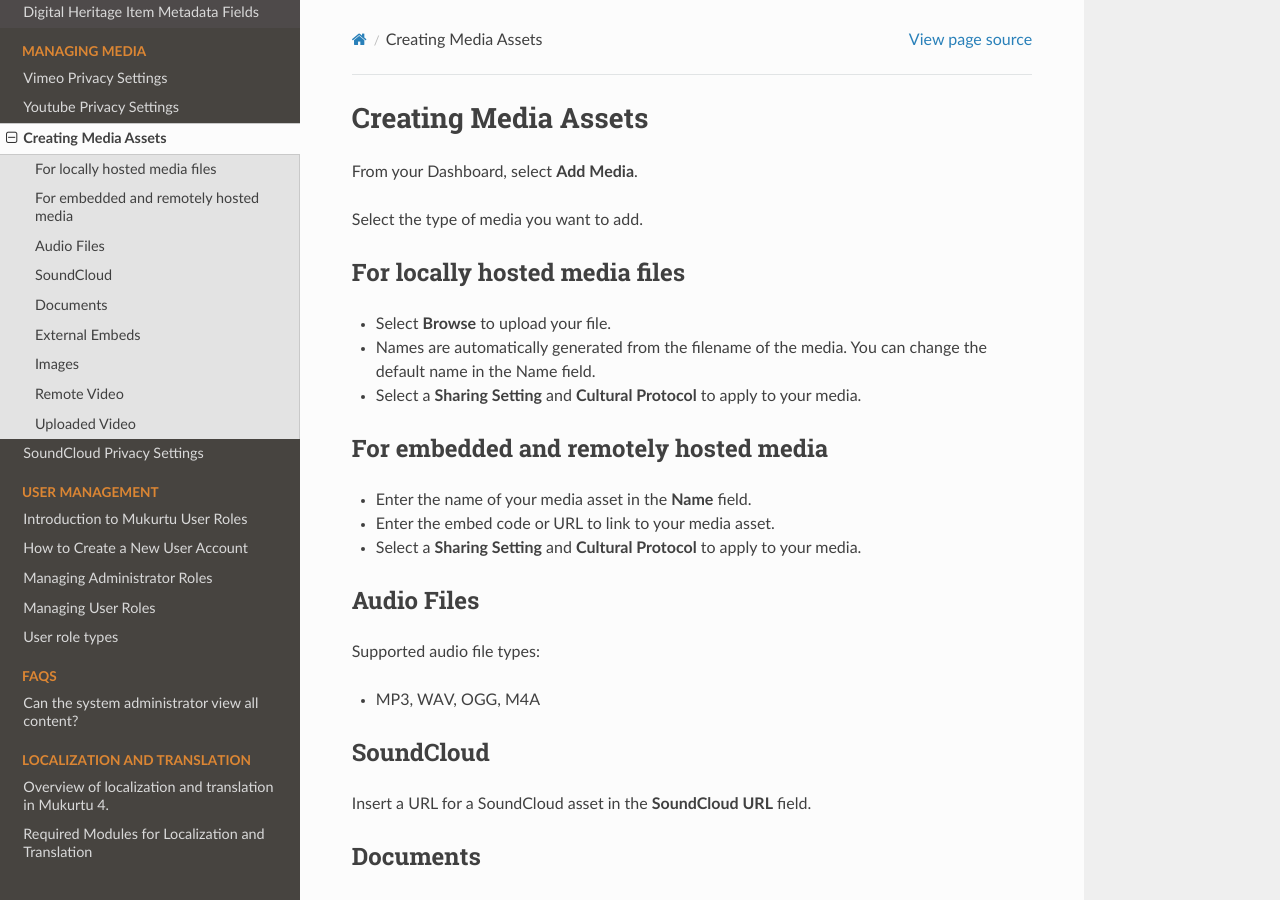
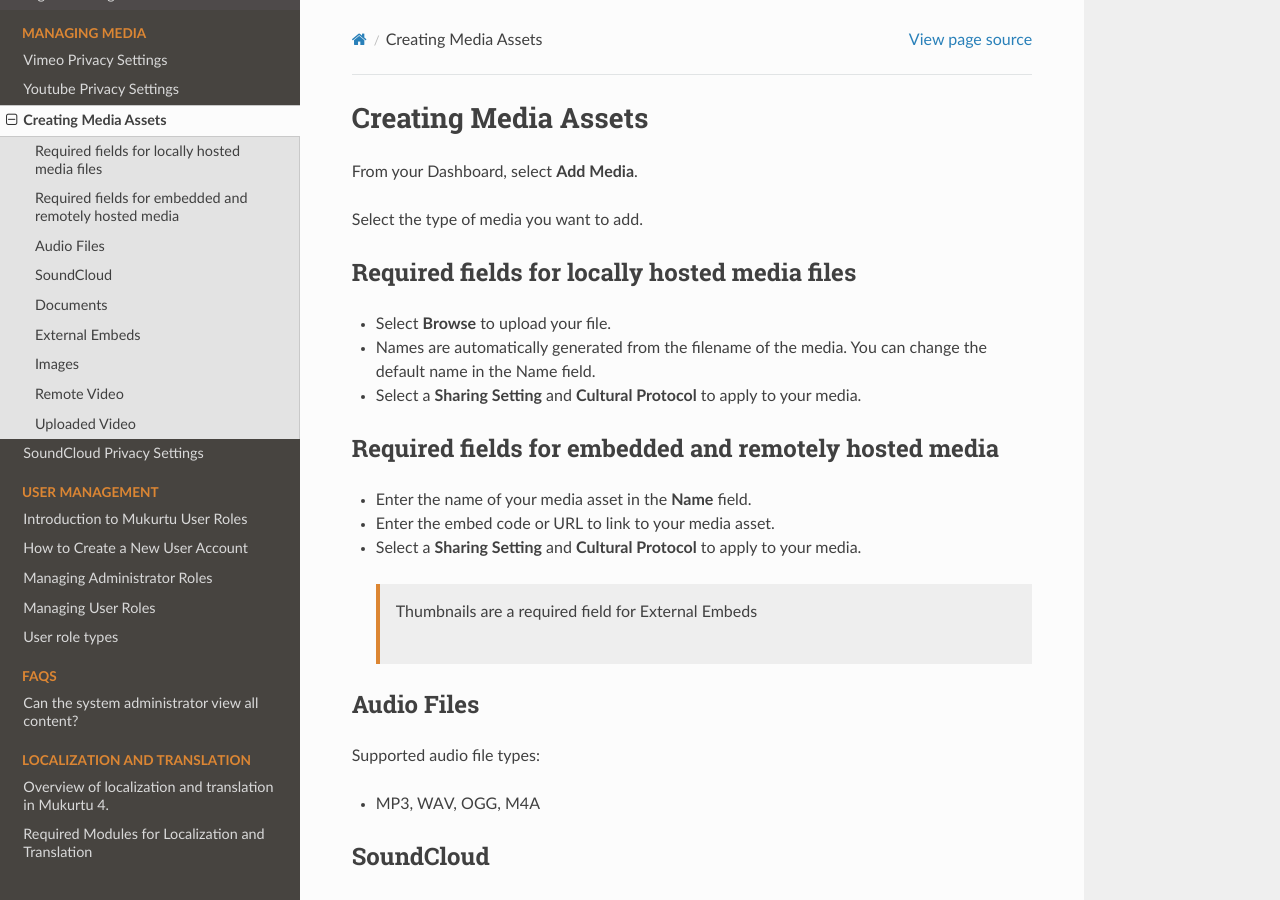
Before and after one commit to MukurtuCMS/mukurtudocs, a Sphinx documentation site: the page built from docs/source/media/upload-media-assets.md, in a window 1280 px wide and 900 px high. Built offline with Sphinx 7.4.7 and the Read the Docs theme 3.1.0, drawn with Linux system fonts in a browser that asks for light colours.

Commit message:
Update upload-media-assets.md

```diff
--- a/docs/source/media/upload-media-assets.md
+++ b/docs/source/media/upload-media-assets.md
@@ -4,15 +4,16 @@ From your Dashboard, select **Add Media**.
 
 Select the type of media you want to add.
 
-## For locally hosted media files
+## Required fields for locally hosted media files
 - Select **Browse** to upload your file.
 - Names are automatically generated from the filename of the media. You can change the default name in the Name field.
 - Select a **Sharing Setting** and **Cultural Protocol** to apply to your media.
 
-## For embedded and remotely hosted media
+## Required fields for embedded and remotely hosted media
 - Enter the name of your media asset in the **Name** field.
 - Enter the embed code or URL to link to your media asset.
 - Select a **Sharing Setting** and **Cultural Protocol** to apply to your media.
+> Thumbnails are a required field for External Embeds
 
 ## Audio Files
 Supported audio file types:
```
